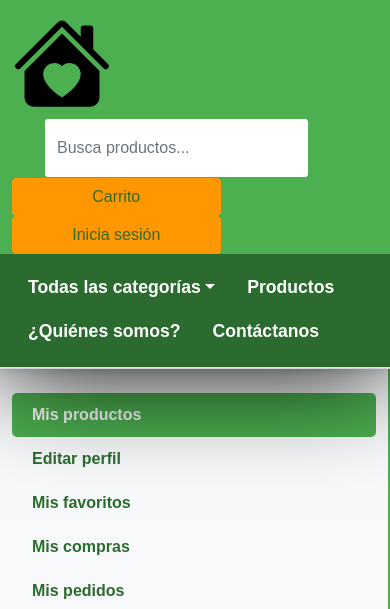
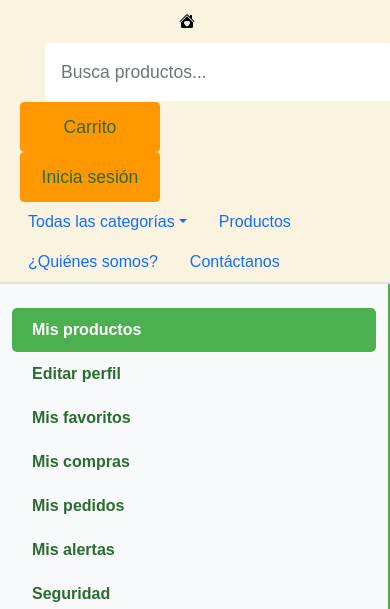
Before and after one commit to enrlopezapa/proyecto, a PHP site: page /html/cuenta.html in a window 390 px wide; the page is wider, and only the part inside the window is pictured. Shown: the top 609 px of that part. Run offline with PHP 8.4, Linux system fonts and the light colour scheme.

Commit message:
Primer commit

```diff
--- a/css/index.css
+++ b/css/index.css
@@ -38,38 +38,27 @@
   padding-bottom: 0px !important;
 }
 
-header {
-  position: sticky;
-  top: 0;
-  z-index: 1000;
-  background-color: var(--verde-pasto); /* Fondo verde pasto */
-  color: var(--texto-claro); /* Texto blanco */
-  box-shadow: 0 4px 100px black; /* Sombra sutil */
-}
-
-header .container {
-  display: flex;
-  justify-content: space-between;
-  align-items: center;
-}
-
-header .navbar-brand img {
-  width: 100px;
-}
-
-header .navbar-search form input{
+header .navbar-search form input {
   flex-grow: 1;
   background-color: white;
-  border-color:transparent;
-  width: 700px;
+  border-color: transparent;
+  width: 500px; /* Un buen tamaño en desktop */
   margin: 0 1rem;
-  height: 60px;
+  height: 60px; /* Más alto */
+  font-size: 1.1rem; /* Letra legible */
+  padding: 0 1rem;
 }
 
 header .btn-outline-primary {
   border-color: var(--naranja-suave);
   background-color: var(--naranja-suave);
   color: var(--verde-oscuro);
+  font-size: 1.1rem;
+  width: 140px; /* Botones más anchos */
+  height: 60px; /* Botones más altos, mismo que el buscador */
+  display: flex;
+  align-items: center;
+  justify-content: center;
 }
 
 header .btn-outline-primary:hover {
@@ -77,61 +66,37 @@
   color: var(--texto-claro);
 }
 
-/* Barra de navegación */
-nav {
-  background-color: var(--verde-oscuro);
-  margin-top: 0;
-  padding: 0.75rem 0; /* Padding vertical con unidades relativas */
-  font-size: 1.1rem;
-  font-weight: bold;
-  box-shadow: 0 4px 6px rgba(0, 0, 0, 0.08); /* Sombra sutil hacia abajo */
-  border-bottom: 2px solid var(--verde-pasto);
-
+/* Responsive para pantallas pequeñas */
+@media (max-width: 768px) {
+  header .container-fluid {
+    flex-direction: column;
+    align-items: center;
   }
 
-/* Enlaces del menú */
-nav .nav-link {
-  color: var(--texto-claro);
-  padding: 0.5rem 1rem;
-  border-bottom: 2px solid var(--verde-oscuro);
+  header .navbar-brand,
+  header .d-flex.flex-wrap.justify-content-end {
+    width: 100%;
+    justify-content: center;
+    margin-bottom: 0.5rem;
   }
 
-/* Hover sobre enlaces */
-nav .nav-link:hover {
-  color: var(--amarillo-suave);
-  border-bottom: 2px solid var(--amarillo-suave);
+  header form {
+    width: 90%;
   }
 
-/* Ítems desplegables */
-nav .nav-item.dropdown {
-  cursor: pointer;
-  position: relative;
+  header .form-control {
+    width: 100%;
+    height: 50px; /* Un poco más bajo en móviles */
+    font-size: 1rem;
   }
 
-/* Menú desplegable */
-nav .nav-item.dropdown .dropdown-menu {
-  background-color: var(--verde-pasto);
-  border: none;
-  border-radius: 0.375rem;
-  margin-top: 0.5rem;
-  box-shadow: 0 6px 12px rgba(0, 0, 0, 0.15);
+  header .btn {
+    width: 140px;
+    height: 50px;
+    margin: 0 0.5rem;
+  }
 }
 
-/* Ítems dentro del dropdown */
-nav .dropdown-item {
-  font-size: 1rem;
-  font-weight: 500;
-  color: var(--texto-claro);
-  padding: 0.5rem 1rem;
-  border-radius: 0.375rem;
-  transition: background-color 0.2s ease;
-}
-
-/* Hover en ítems del dropdown */
-nav .dropdown-item:hover {
-  background-color: var(--amarillo-suave);
-  color: var(--verde-oscuro);
-}
 
 
 
@@ -465,33 +430,3 @@
 footer .container p {
   margin: 0;
 }
-
-
-
-
-
-
-
-
-
-
-
-
-
-
-
-
-
-@media (max-width: 768px) {
-  header .form-control {
-    width: 100% !important;
-  }
-
-  header .btn {
-    width: 100%;
-  }
-
-  header .d-flex.flex-column {
-    align-items: stretch;
-  }
-}
```
Also changed, not shown: index.html (+15 -12 lines). Lines whose indentation alone changed are shown as unchanged.
